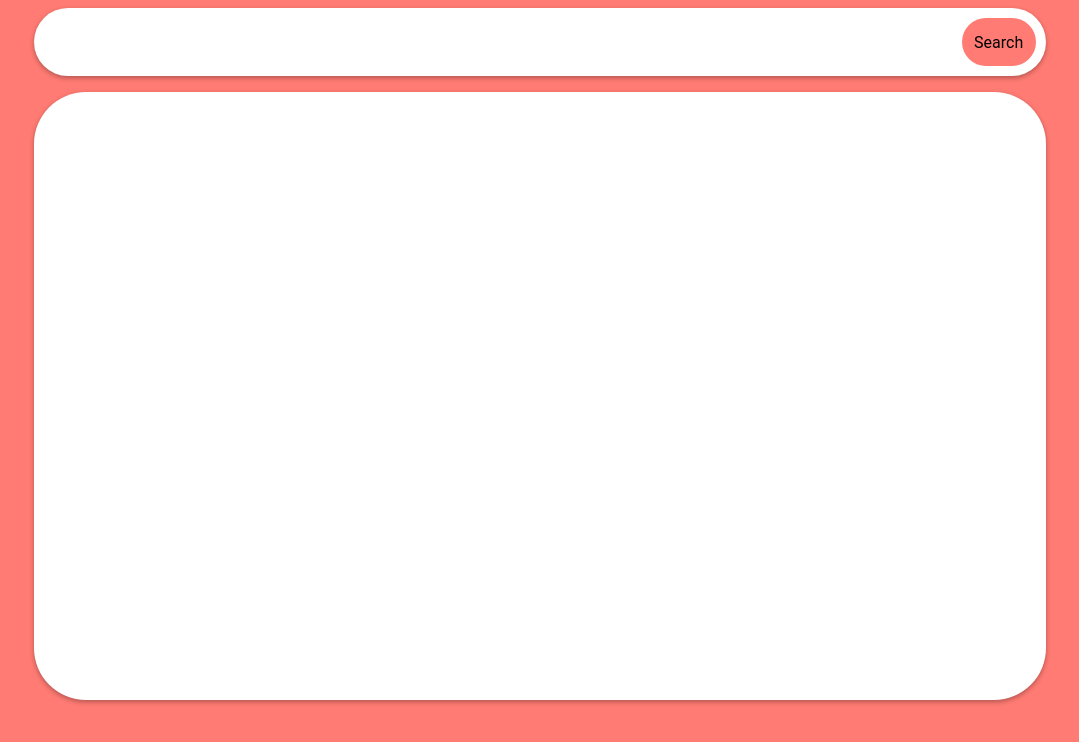
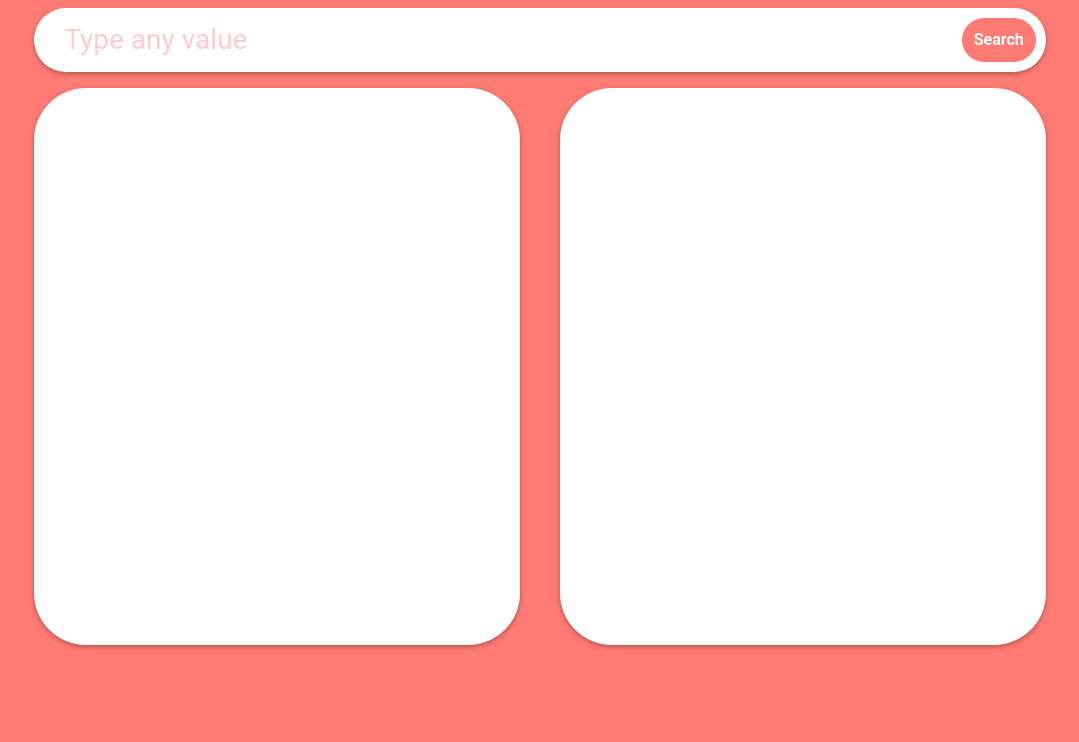
Before and after one commit to KateGoncharik/rsschool-react-course, a React (Vite) app: page /#/ in a window 1280 px wide. Shown: the top 742 px of the page, without its empty margins (100-1179 px from the left). Built offline with nearby package versions, Linux system fonts and the light colour scheme.

Commit message:
fix: update search, update eslint

```diff
--- a/src/components/ItemsList.tsx
+++ b/src/components/ItemsList.tsx
@@ -1,19 +1,52 @@
-import {Component} from "react";
+import { Component } from 'react';
+import { Film } from '../models/film.model';
 
 export interface IItemsListProps {
-    items: unknown[];
+  items: Film[];
 }
 
-export class ItemsList extends Component<IItemsListProps, unknown> {
-    render() {
-        return (
-            <div className="list">
-                {
-                    this.props.items.map((item) => (
-                        <div>{item.name}</div>
-                    ))
-                }
+export interface IItemsListState {
+  selectedItem?: Film;
+}
+
+export class ItemsList extends Component<IItemsListProps, IItemsListState> {
+  constructor(props) {
+    super(props);
+    this.state = {};
+  }
+
+  componentDidUpdate(prevProps: IItemsListProps) {
+    if (
+      this.state.selectedItem &&
+      this.props.items.length === 0 &&
+      prevProps.items !== this.props.items
+    ) {
+      this.setState({});
+    }
+  }
+
+  render() {
+    return (
+      <div className="info">
+        <div className="list">
+          {this.props.items.map((item: Film) => (
+            <div
+              className={`list-item ${
+                this.state.selectedItem?.episode_id === item.episode_id
+                  ? '_active'
+                  : ''
+              }`}
+              key={item.episode_id}
+              onClick={() => this.setState({ selectedItem: item })}
+            >
+              {item.title}
             </div>
-        );
-    }
+          ))}
+        </div>
+        <div className="list">
+          {this.state.selectedItem ? this.state.selectedItem.opening_crawl : ''}
+        </div>
+      </div>
+    );
+  }
 }
--- a/src/components/Search.tsx
+++ b/src/components/Search.tsx
@@ -1,7 +1,8 @@
-import {Component, FormEvent} from "react";
+import { Component, FormEvent } from 'react';
 
 export interface ISearchProps {
   updateItemsCallback: (newSearchValue: string) => void;
+  loading: boolean;
 }
 
 export interface ISearchState {
@@ -11,7 +12,7 @@ export interface ISearchState {
 export class Search extends Component<ISearchProps, ISearchState> {
   constructor(props) {
     super(props);
-        this.state = { searchValue: "" };
+    this.state = { searchValue: '' };
   }
 
   handleSearch(event: MouseEvent): void {
@@ -24,10 +25,22 @@ export class Search extends Component<ISearchProps, ISearchState> {
       <form className="form">
         <input
           className="form__input"
-                    onInput={(event: FormEvent) => this.setState({ searchValue: event.target.value})}
+          onInput={(event: FormEvent) =>
+            this.setState({ searchValue: event.target.value })
+          }
           placeholder="Type any value"
         />
-                <button className="form__button" onClick={(event: MouseEvent) => this.handleSearch(event)}>Search</button>
+        <button
+          type="submit"
+          className="form__button"
+          onClick={(event: MouseEvent) => this.handleSearch(event)}
+        >
+          {this.props.loading ? (
+            <span className="loader" />
+          ) : (
+            <span>Search</span>
+          )}
+        </button>
       </form>
     );
   }
--- a/src/index.scss
+++ b/src/index.scss
@@ -22,23 +22,23 @@ body {
   height: 100%;
 }
 
-.form {
-    height: 4.25em;
-    border-radius: 6.25em;
-    background-color: $white;
-    width: 80%;
-    padding: 0.625em;
+.loader {
+  width: 28px;
+  height: 28px;
+  border: 2px solid $white;
+  border-bottom-color: transparent;
+  border-radius: 50%;
+  display: inline-block;
   box-sizing: border-box;
-    box-shadow: 0 0.125em 0.3125em rgba(0, 0, 0, 0.3);
-    display: flex;
-    justify-content: center;
+  animation: rotation 1s linear infinite;
+}
 
-    &__button {
-        color: inherit;
-        padding: 0;
-        height: 100%;
-        width: 5em;
-        background-color: $salmon;
+@keyframes rotation {
+  0% {
+    transform: rotate(0deg);
+  }
+  100% {
+    transform: rotate(360deg);
   }
 }
 
@@ -51,11 +51,32 @@ body {
   box-sizing: border-box;
 }
 
+.form {
+  height: 4.25em;
+  border-radius: 6.25em;
+  background-color: $white;
+  width: 80%;
+  padding: 0.625em;
+  box-sizing: border-box;
+  box-shadow: 0 0.125em 0.3125em rgba(0, 0, 0, 0.3);
+  display: flex;
+
+  &__button {
+    color: $white;
+    font-weight: bold;
+    padding: 0;
+    height: 100%;
+    width: 5em;
+    background-color: $salmon;
+    display: flex;
+    justify-content: center;
+    align-items: center;
+    cursor: pointer;
+  }
+}
+
 .form__input {
   font-size: 1.75em;
-    opacity: 0;
-    visibility: hidden;
-    transform: scale(0.7);
 }
 
 .form__input {
@@ -86,10 +107,29 @@ body {
   height: 80%;
   border-radius: 3.25em;
   background-color: $white;
-    width: 80%;
-    padding: 0.625em;
+  width: 48%;
+  padding: 1.625em;
   box-sizing: border-box;
   box-shadow: 0 0.125em 0.3125em rgba(0, 0, 0, 0.3);
+
+  &-item {
+    padding: 6px 8px;
+    border-radius: 1.25em;
+
+    &:hover {
+      background-color: $cornflower-lilac;
+      cursor: pointer;
+    }
+
+    &._active {
+      background-color: $cornflower-lilac;
+    }
+  }
+}
+
+.info {
   display: flex;
-    justify-content: center;
+  justify-content: space-between;
+  width: 80%;
+  height: 100%;
 }
--- a/src/main.tsx
+++ b/src/main.tsx
@@ -1,7 +1,7 @@
 import React from 'react';
 import ReactDOM from 'react-dom/client';
 import './index.scss';
-import {WrappedApp} from "./App";
+import { WrappedApp } from './App';
 
 ReactDOM.createRoot(document.getElementById('root')!).render(
   <React.StrictMode>
--- a/src/pages/Home.tsx
+++ b/src/pages/Home.tsx
@@ -1,10 +1,11 @@
-import {Search} from "../components/Search";
-import {Component} from "react";
-import {ItemsList} from "../components/ItemsList";
-import {Technology, TechnologyResponse} from "../models/Technology.model";
+import { Component } from 'react';
+import { Search } from '../components/Search';
+import { ItemsList } from '../components/ItemsList';
+import { Film, FilmsResponse } from '../models/film.model';
 
 interface HomeState {
-    items: Technology[];
+  items: Film[];
+  loading: boolean;
 }
 
 export default class Home extends Component<unknown, HomeState> {
@@ -12,25 +13,33 @@ export default class Home extends Component<unknown, HomeState> {
     super(props);
     this.state = {
       items: [],
+      loading: false,
     };
   }
 
   handleSearch(searchValue: string): void {
-        // console.log(event);
-
-        fetch("https://stapi.co/api/v2/rest/technology/search?pageNumber=0&pageSize=10")
+    this.setState({
+      items: [],
+      loading: true,
+    });
+    fetch('https://swapi.dev/api/films/')
       .then((data: Response) => data.json())
-            .then((data: TechnologyResponse) => {
-                console.log(data);
-                this.setState({ items: data.technology });
+      .then((data: FilmsResponse) => {
+        this.setState({
+          items: data.results,
+          loading: false,
+        });
       });
   }
 
   render() {
     return (
       <>
-                <Search updateItemsCallback={this.handleSearch.bind(this)}/>
-                <ItemsList items={this.state.items}/>
+        <Search
+          updateItemsCallback={this.handleSearch.bind(this)}
+          loading={this.state.loading}
+        />
+        <ItemsList items={this.state.items} />
       </>
     );
   }
--- a/src/pages/NotFound.tsx
+++ b/src/pages/NotFound.tsx
@@ -1,7 +1,7 @@
 import { Link } from 'react-router-dom';
-import {Component} from "react";
+import { Component } from 'react';
 
-export default class NotFound extends Component<{}, {}>{
+export default class NotFound extends Component<unknown, unknown> {
   render() {
     return (
       <>
```
Also changed, not shown: src/App.tsx (+5 -5 lines), src/models/Technology.model.ts (deleted, +0 -8 lines), src/models/film.model.ts (added, +9 -0 lines), .eslintrc.cjs. Lines whose indentation alone changed are shown as unchanged.
